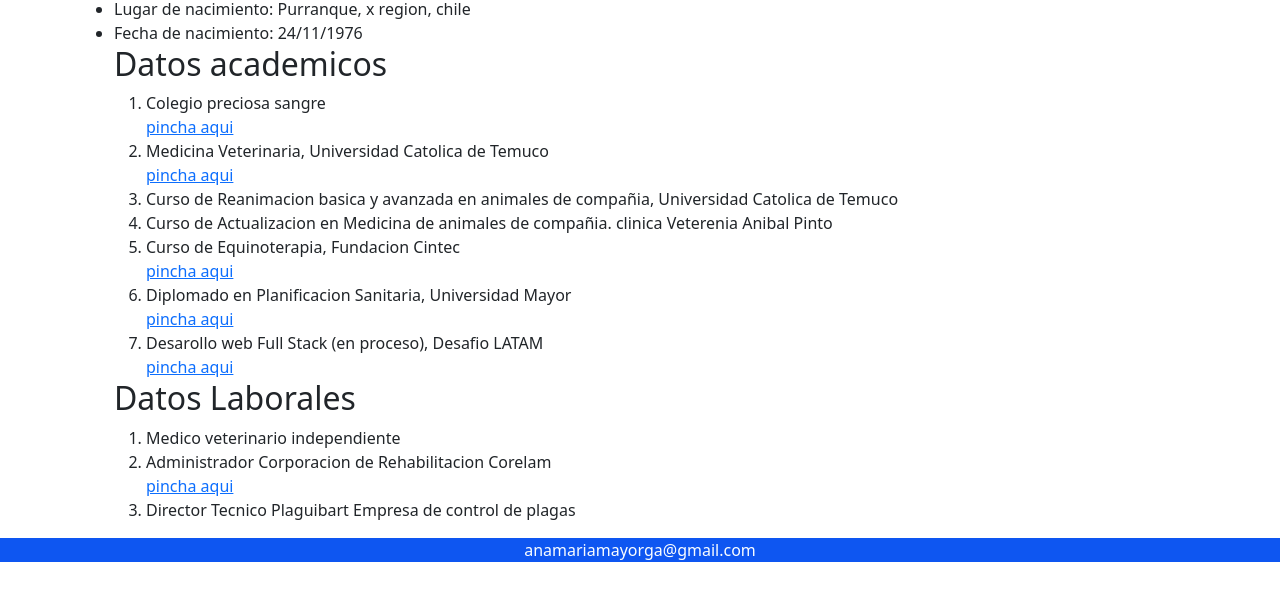
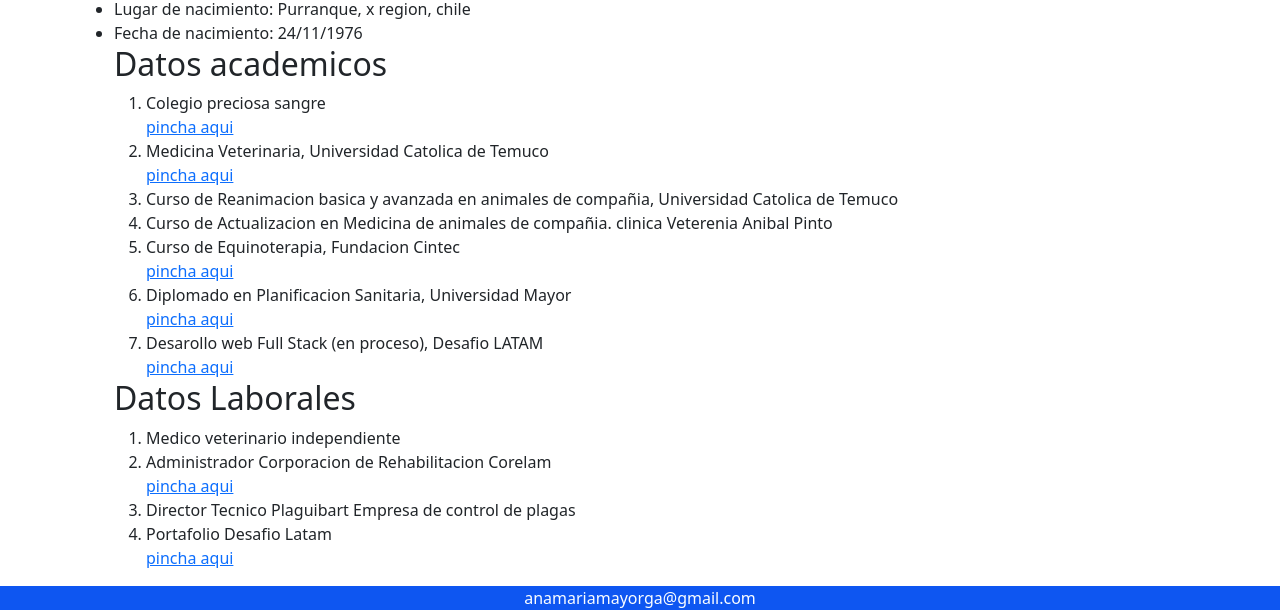
Before and after one commit to niconstvc/Anayamaraya.github.io, a plain HTML site: page index.html in a window 1280 px wide. Shown: the part 691-1301 px from the top of the page. Before the commit the page ends 1253 px from the top, so only its background shows below. Drawn offline with nearby package versions, Linux system fonts and the light colour scheme.

Commit message:
link al portafolio

```diff
--- a/index.html
+++ b/index.html
@@ -57,13 +57,14 @@
              <li> Curso de Actualizacion en Medicina de animales de compañia. clinica Veterenia Anibal Pinto</li>
              <li> Curso de Equinoterapia, Fundacion Cintec</li><a href="http://www.facebook.com/CINTEC/?locale=es_LA"target="_blanck">pincha aqui</a>
              <li> Diplomado en Planificacion Sanitaria, Universidad Mayor</li><a href="http://www.umayor.cl"target="_blanck">pincha aqui</a>
-             <li> Desarollo web Full Stack (en proceso), Desafio LATAM</li><a href="PORTAFOLIO.html"target="_blanck">pincha aqui</a>
+             <li> Desarollo web Full Stack (en proceso), Desafio LATAM</li><a href="portafolio.html"target="_blanck"> pincha aqui</a>
           </OL>
          <h2>Datos Laborales</h2>
          <OL>
              <li> Medico veterinario independiente</li>
              <li> Administrador Corporacion de  Rehabilitacion Corelam</li> <a href="#"target="_blanck">pincha aqui</a>
-             <li>   Director Tecnico Plaguibart Empresa de control de plagas</li>
+             <li> Director Tecnico Plaguibart Empresa de control de plagas</li>
+             <li> Portafolio Desafio Latam</li><a href="portafolio.html" target="_blank">pincha aqui</a>
           </OL>
        </div>
     </div>
```
